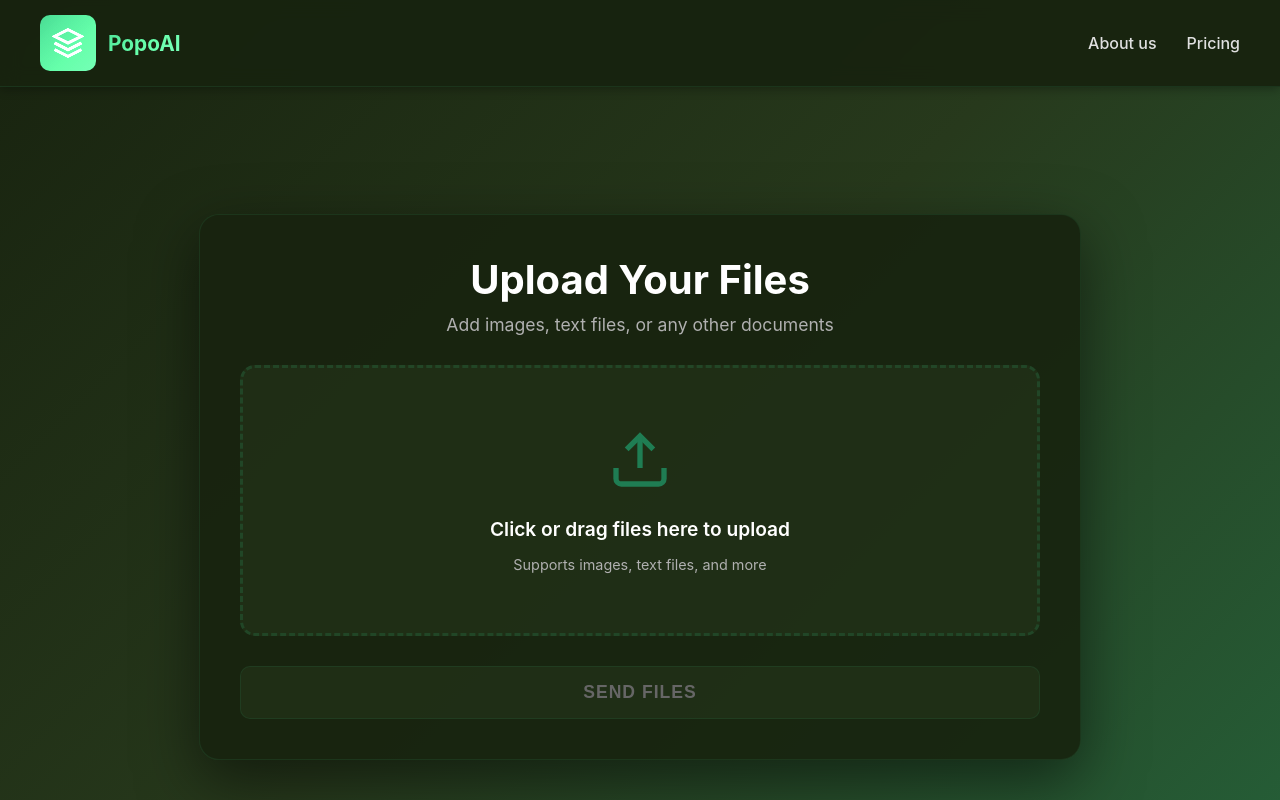
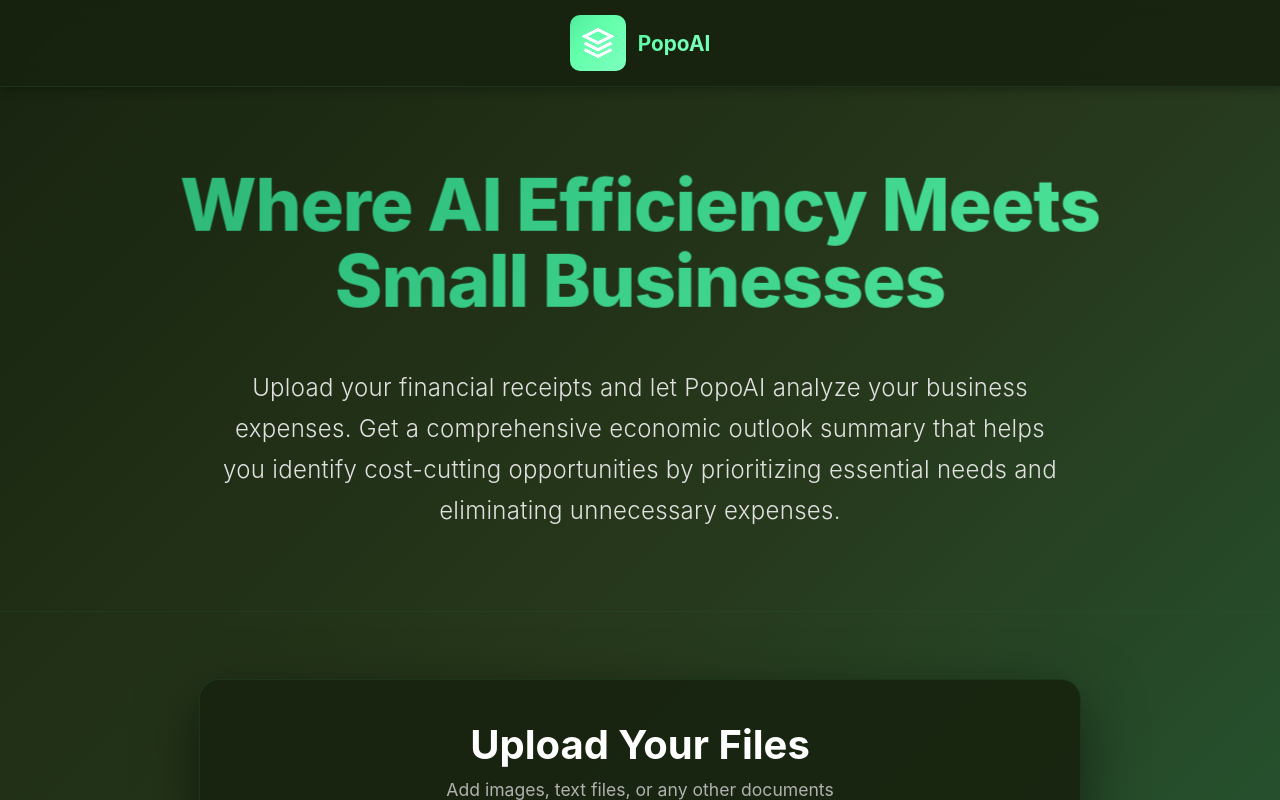
Before and after one commit to KySm227/hackathon, a React (Create React App) app: page / in a window 1280 px wide. Shown: the top 800 px of the page. Built offline with nearby package versions, Linux system fonts and the light colour scheme.

Commit message:
Finished Initial Front Webpage.

```diff
--- a/src/App.css
+++ b/src/App.css
@@ -9,7 +9,7 @@
   backdrop-filter: blur(10px);
   padding: 15px 40px;
   display: flex;
-  justify-content: space-between;
+  justify-content: center;
   align-items: center;
   box-shadow: 0 2px 10px rgba(0, 0, 0, 0.3);
   position: sticky;
@@ -18,10 +18,11 @@
   border-bottom: 1px solid rgba(37, 95, 56, 0.3);
 }
 
-.nav-left {
+.nav-logo-container {
   display: flex;
   align-items: center;
   gap: 12px;
+  justify-content: center;
 }
 
 .logo-icon {
@@ -88,38 +89,110 @@
   }
 }
 
-.nav-right {
-  display: flex;
-  align-items: center;
-  gap: 30px;
+.hero-banner {
+  background: transparent;
+  padding: 80px 20px;
+  text-align: center;
+  border-bottom: 1px solid rgba(37, 95, 56, 0.2);
+  position: relative;
+  overflow: hidden;
 }
 
-.nav-link {
-  color: #e0e0e0;
-  text-decoration: none;
-  font-weight: 500;
-  font-size: 1rem;
-  transition: all 0.3s ease;
-  position: relative;
+.hero-banner::before {
+  content: '';
+  position: absolute;
+  top: 0;
+  left: 0;
+  right: 0;
+  bottom: 0;
+  background: transparent;
+  pointer-events: none;
 }
 
-.nav-link:hover {
-  color: #1F7D53;
+.hero-content {
+  max-width: 1000px;
+  margin: 0 auto 50px auto;
+  position: relative;
+  z-index: 1;
+  animation: heroTitleEntrance 1s ease-out;
 }
 
-.nav-link::after {
-  content: '';
-  position: absolute;
-  bottom: -5px;
-  left: 0;
-  width: 0;
-  height: 2px;
-  background: linear-gradient(135deg, #255F38 0%, #1F7D53 100%);
-  transition: width 0.3s ease;
+.hero-content-subtitle {
+  max-width: 900px;
+  margin: 0 auto;
+  position: relative;
+  z-index: 1;
+  animation: heroSubtitleEntrance 1.2s ease-out 0.3s both;
 }
 
-.nav-link:hover::after {
-  width: 100%;
+.hero-title {
+  font-size: 4.5rem;
+  font-weight: 800;
+  color: #fff;
+  margin: 0;
+  letter-spacing: -1px;
+  line-height: 1.05;
+  background: linear-gradient(135deg, #255F38 0%, #1F7D53 50%, #3A9F6B 100%);
+  -webkit-background-clip: text;
+  -webkit-text-fill-color: transparent;
+  background-clip: text;
+  background-size: 200% 200%;
+  animation: logoColorShift 4s ease-in-out infinite, heroTitlePulse 3s ease-in-out infinite;
+  transform-origin: center;
+  transition: transform 0.3s ease;
+}
+
+.hero-title:hover {
+  transform: scale(1.05);
+}
+
+.hero-subtitle {
+  font-size: 1.5rem;
+  color: #e0e0e0;
+  line-height: 1.7;
+  margin: 0;
+  font-weight: 300;
+  max-width: 850px;
+  margin-left: auto;
+  margin-right: auto;
+  letter-spacing: 0.3px;
+  transition: all 0.4s ease;
+}
+
+.hero-subtitle:hover {
+  transform: scale(1.02);
+  color: #f0f0f0;
+}
+
+@keyframes heroTitleEntrance {
+  0% {
+    opacity: 0;
+    transform: translateY(30px) scale(0.9);
+  }
+  100% {
+    opacity: 1;
+    transform: translateY(0) scale(1);
+  }
+}
+
+@keyframes heroSubtitleEntrance {
+  0% {
+    opacity: 0;
+    transform: translateY(20px);
+  }
+  100% {
+    opacity: 1;
+    transform: translateY(0);
+  }
+}
+
+@keyframes heroTitlePulse {
+  0%, 100% {
+    transform: scale(1);
+  }
+  50% {
+    transform: scale(1.02);
+  }
 }
 
 .landing-container-wrapper {
@@ -127,7 +200,7 @@
   align-items: center;
   justify-content: center;
   padding: 40px 20px;
-  min-height: calc(100vh - 80px);
+  min-height: calc(100vh - 200px);
 }
 
 .landing-container {
@@ -344,12 +417,23 @@
     font-size: 1.1rem;
   }
 
-  .nav-right {
-    gap: 15px;
+  .hero-banner {
+    padding: 50px 20px;
   }
 
-  .nav-link {
-    font-size: 0.9rem;
+  .hero-content {
+    margin-bottom: 30px;
+  }
+
+  .hero-title {
+    font-size: 2.5rem;
+    letter-spacing: -0.3px;
+  }
+
+  .hero-subtitle {
+    font-size: 1.1rem;
+    line-height: 1.6;
+    letter-spacing: 0.2px;
   }
 
   .landing-container {
--- a/src/App.js
+++ b/src/App.js
@@ -61,7 +61,7 @@ function App() {
   return (
     <div className="App">
       <nav className="navbar">
-        <div className="nav-left">
+        <div className="nav-logo-container">
           <div className="logo-icon">
             <svg width="32" height="32" viewBox="0 0 24 24" fill="none" stroke="currentColor" strokeWidth="2">
               <path d="M12 2L2 7l10 5 10-5-10-5z" />
@@ -71,11 +71,19 @@ function App() {
           </div>
           <span className="logo-name">PopoAI</span>
         </div>
-        <div className="nav-right">
-          <a href="#about" className="nav-link">About us</a>
-          <a href="#pricing" className="nav-link">Pricing</a>
+      </nav>
+      <div className="hero-banner">
+        <div className="hero-content">
+          <h2 className="hero-title">Where AI Efficiency Meets Small Businesses</h2>
         </div>
-      </nav>
+        <div className="hero-content-subtitle">
+          <p className="hero-subtitle">
+            Upload your financial receipts and let PopoAI analyze your business expenses.
+            Get a comprehensive economic outlook summary that helps you identify cost-cutting opportunities
+            by prioritizing essential needs and eliminating unnecessary expenses.
+          </p>
+        </div>
+      </div>
       <div className="landing-container-wrapper">
         <div className="landing-container">
           <h1 className="title">Upload Your Files</h1>
```
